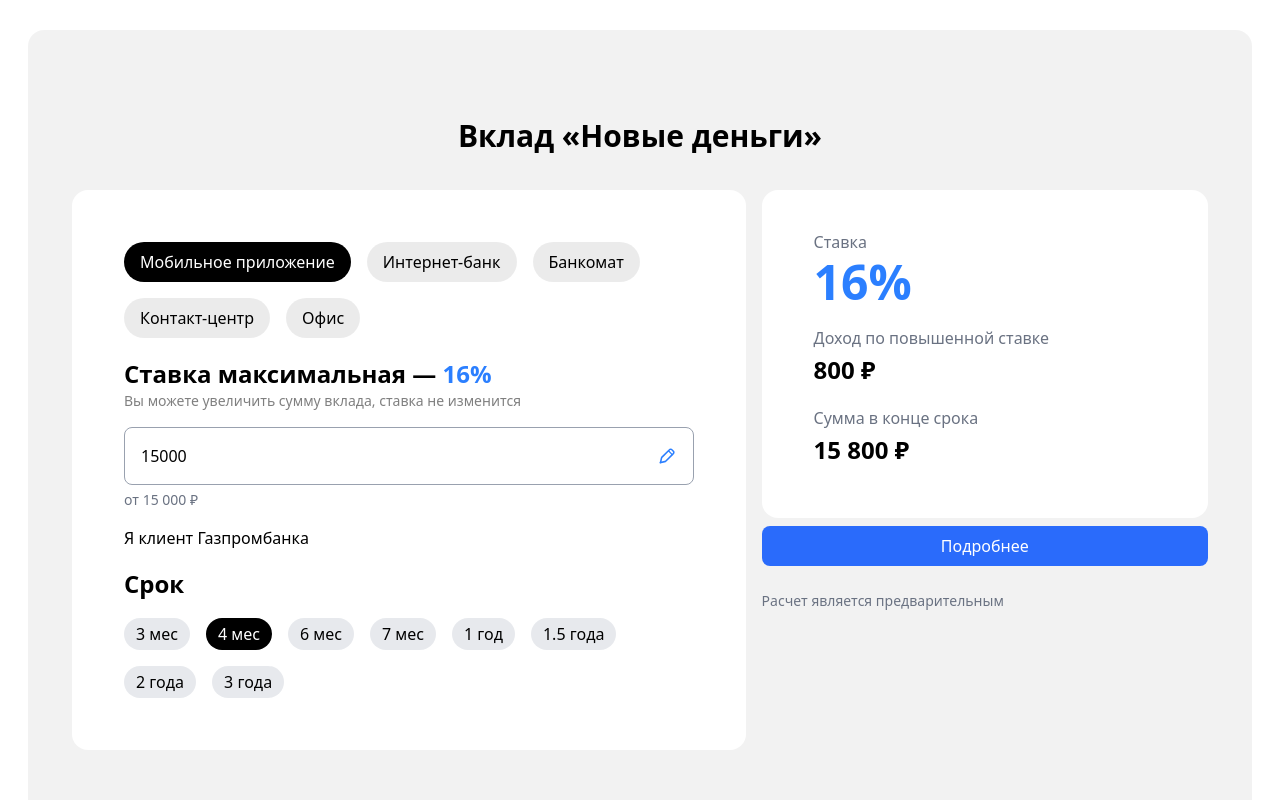
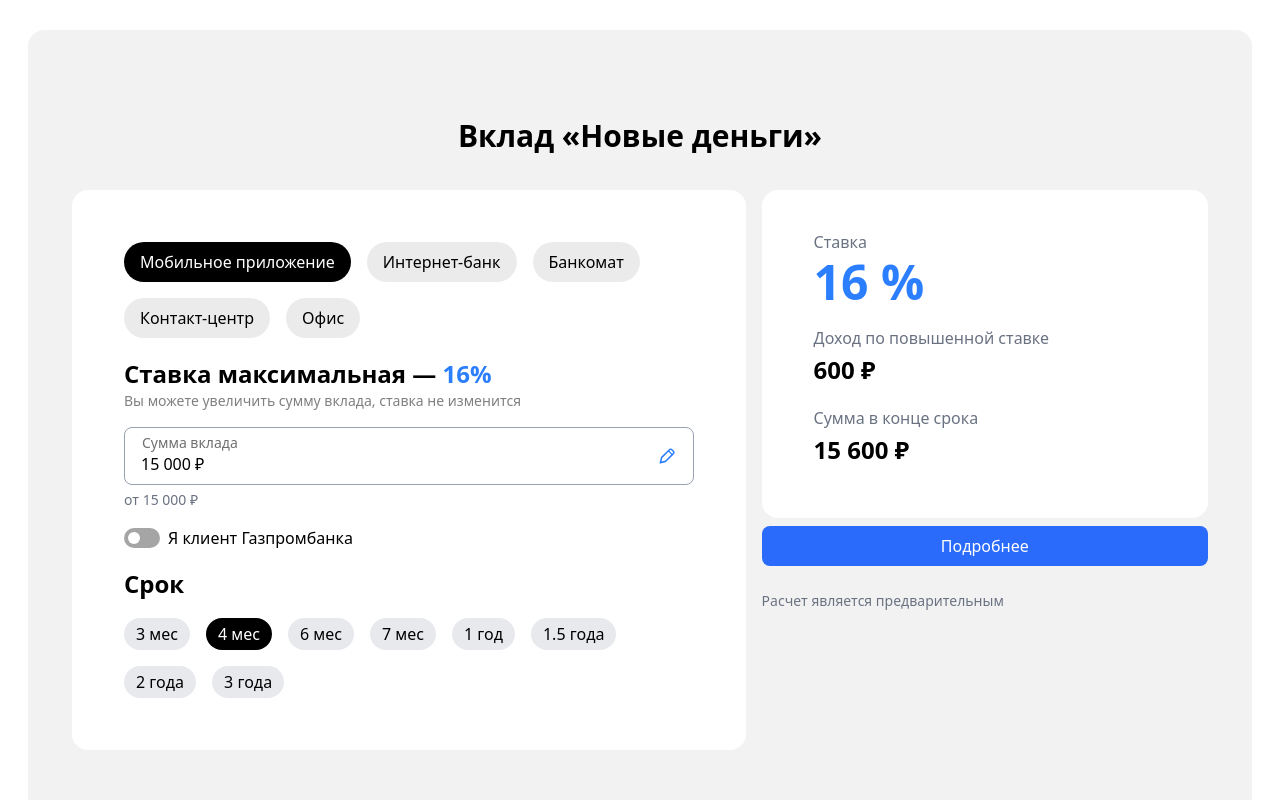
Before and after one commit to Smeto51/gazprom-bank, a Next.js app: page / in a window 1280 px wide. Both pictures are taken after a click on the button "Получить максимальную ставку". Shown: the part 1528-2328 px from the top of the page. Built offline with nearby package versions, Linux system fonts and the light colour scheme; no server answers.

Commit message:
Calculations Deposit Block

```diff
--- a/app/components/Desktop/Calculate/Deposits.tsx
+++ b/app/components/Desktop/Calculate/Deposits.tsx
@@ -4,28 +4,65 @@ import { ChangeEvent, useCallback, useState } from "react";
 import { InputDefault } from "./InputDefault";
 import Link from "next/link";
 import { DurationDepositsBlock, itemsDepositsBlock } from "./data/const";
-import { AnimatedCounter } from "@/app/utils/AnimatedCounter";
+import { AnimatedCounter, formatNumber } from "@/app/utils/AnimatedCounter";
 
 export const DepositsBlock = () => {
   const [activeItem, setActivItem] = useState(0);
   const [depositValue, setDepositValue] = useState(15000);
+  const [gpbDepositValue, setGpbDepositValue] = useState(0);
   const [activePeriod, setActivePeriod] = useState(0);
   const [income, setIncome] = useState(580.5);
-  const [rate, setRate] = useState("15,5");
+  const [baseIncome, setBaseIncome] = useState(0);
+  const [rate, setRate] = useState(15.5);
+  const [checkBox, setCheckBox] = useState(false);
 
   const calculateIncome = (
     value: number,
-    currentRate: string,
+    currentRate: number,
     currentPeriod: number
   ) => {
     const duration =
       DurationDepositsBlock[currentPeriod].period === "мес"
         ? DurationDepositsBlock[currentPeriod].duration
         : DurationDepositsBlock[currentPeriod].duration * 12;
-    const percent =
-      ((parseFloat(currentRate.replace(",", ".")) / 12) * duration) / 100;
+
+    const percent = ((currentRate / 12) * duration) / 100;
     return Number(value) * percent;
   };
+
+  const calculationRate = useCallback(
+    (
+      value: number,
+      newGpbValue: number,
+      rate?: number,
+      per?: number,
+      checkbox?: boolean
+    ) => {
+      const index = per == undefined ? activePeriod : per;
+      const maxRate = rate ? rate : DurationDepositsBlock[index].rate;
+      const baseRate = (rate ? rate : DurationDepositsBlock[index].rate) - 1;
+      let newRate = (1 / value) * -newGpbValue;
+      if (rate) {
+        newRate = newRate + rate;
+      } else {
+        newRate = newRate + DurationDepositsBlock[index].rate;
+      }
+      newRate = Number(newRate.toFixed(2));
+
+      const newCheck = checkbox === undefined ? checkBox : !checkBox;
+      setRate(newCheck ? newRate : maxRate);
+      setIncome(
+        calculateIncome(newCheck ? value - newGpbValue : value, maxRate, index)
+      );
+
+      if (newCheck) {
+        setBaseIncome(calculateIncome(newGpbValue, baseRate, index));
+      } else setBaseIncome(0);
+
+      return newRate;
+    },
+    [activePeriod, checkBox]
+  );
 
   const handleClickPage = useCallback(
     (index: number) => {
@@ -41,12 +78,16 @@ export const DepositsBlock = () => {
 
   const handleClickPeriod = useCallback(
     (index: number) => {
-      const newRate = DurationDepositsBlock[index].rate;
+      calculationRate(
+        depositValue,
+        gpbDepositValue,
+        DurationDepositsBlock[index].rate,
+        index
+      );
+
       setActivePeriod(index);
-      setRate(newRate);
-      setIncome(calculateIncome(depositValue, newRate, index));
     },
-    [depositValue]
+    [depositValue, calculationRate, gpbDepositValue]
   );
 
   const handleInputChange = useCallback(
@@ -54,12 +95,28 @@ export const DepositsBlock = () => {
       const value = e.target.value;
 
       if (/^\d*$/.test(value)) {
-        const numValue = Number(value);
+        const numValue = Number(value) > 100000000 ? 100000000 : Number(value);
+        const newGpbValue =
+          gpbDepositValue > numValue ? numValue : gpbDepositValue;
+        calculationRate(numValue, newGpbValue);
+        setGpbDepositValue(newGpbValue);
         setDepositValue(numValue);
-        setIncome(calculateIncome(numValue, rate, activePeriod));
       }
     },
-    [rate, activePeriod]
+    [gpbDepositValue, calculationRate]
+  );
+
+  const handleInputGPBChange = useCallback(
+    (e: ChangeEvent<HTMLInputElement>) => {
+      const value = e.target.value;
+      if (/^\d*$/.test(value)) {
+        const numValue =
+          Number(value) > depositValue ? depositValue : Number(value);
+        setGpbDepositValue(numValue);
+        calculationRate(depositValue, numValue);
+      }
+    },
+    [depositValue, calculationRate]
   );
 
   const handleBlur = useCallback(() => {
@@ -101,7 +158,9 @@ export const DepositsBlock = () => {
               <>
                 <div className=" text-2xl font-semibold leading-0 pt-5">
                   Ставка максимальная —{" "}
-                  <span className="text-blue-500">{rate}%</span>
+                  <span className="text-blue-500">
+                    {rate.toString().replace(".", ",")}%
+                  </span>
                 </div>
 
                 <span className="flex text-[14px] text-black/50">
@@ -111,20 +170,20 @@ export const DepositsBlock = () => {
             ) : (
               <>
                 <div className=" text-2xl font-semibold leading-0 pt-5">
-                  Ставка — <span className="text-blue-500">{rate}%</span>
+                  Ставка —{" "}
+                  <span className="text-blue-500">
+                    <AnimatedCounter value={rate} isFloor={false} /> %
+                  </span>
                 </div>
 
                 <button
                   onClick={() => {
+                    calculationRate(
+                      depositValue,
+                      gpbDepositValue,
+                      DurationDepositsBlock[1].rate
+                    );
                     setActivePeriod(1);
-                    setRate(DurationDepositsBlock[1].rate);
-                    setIncome(
-                      calculateIncome(
-                        depositValue,
-                        DurationDepositsBlock[1].rate,
-                        1
-                      )
-                    );
                   }}
                   type="button"
                   className="flex text-[14px] text-blue-500 cursor-pointer hover:text-blue-700"
@@ -138,11 +197,67 @@ export const DepositsBlock = () => {
               value={depositValue}
               handleInputChange={handleInputChange}
               handleBlur={handleBlur}
+              textInput={"Сумма вклада"}
             />
             <div className="text-[14px] text-gray-500 -mt-3">
               {activeItem === 4 ? "от 300 000 ₽" : "от 15 000 ₽"}
             </div>
-            <div>Я клиент Газпромбанка</div>
+            <div
+              className="flex relative items-center gap-2
+              transition-all "
+            >
+              <span
+                className={`block flex-shrink w-[36px] h-[20px] rounded-[96px] cursor-pointer
+                  duration-200
+              ${checkBox ? "bg-blue-600" : "bg-[#a5a5a5]"} `}
+                onClick={() => {
+                  setCheckBox(!checkBox);
+                  calculationRate(
+                    depositValue,
+                    gpbDepositValue,
+                    undefined,
+                    undefined,
+                    checkBox
+                  );
+                }}
+              />
+              <span
+                className={`absolute h-3 w-3 left-0 rounded-[50%] bg-white duration-200 cursor-pointer
+                ${checkBox ? "translate-x-5" : "translate-x-1"} `}
+                onClick={() => {
+                  setCheckBox(!checkBox);
+                  calculationRate(
+                    depositValue,
+                    gpbDepositValue,
+                    undefined,
+                    undefined,
+                    checkBox
+                  );
+                }}
+              />
+              <span>Я клиент Газпромбанка</span>
+            </div>
+            {checkBox && (
+              <div>
+                <div className="bg-gray-200/90 p-4 rounded-2xl py-6 mb-5">
+                  <p>
+                    Если вы собираетесь положить на вклад деньги, которые лежат
+                    в банке больше 30 дней, укажите сумму
+                  </p>
+                </div>
+                <InputDefault
+                  value={gpbDepositValue}
+                  handleInputChange={handleInputGPBChange}
+                  textInput={"Сумма со счетов Газпромбанка"}
+                />
+                <div className="relative flex mt-2">
+                  <div className="text-[14px] text-gray-500 ">от 0 ₽</div>
+                  <div className="absolute text-[14px] text-gray-500 right-0">
+                    до {formatNumber(depositValue)} ₽
+                  </div>
+                </div>
+              </div>
+            )}
             <h3 className="text-[24px] font-semibold">Срок</h3>
             <div className="flex gap-4 transition-all flex-wrap cursor-pointer">
               {DurationDepositsBlock.map((items, index) => (
@@ -166,14 +281,26 @@ export const DepositsBlock = () => {
           <div className="bg-white p-[52px] rounded-2xl">
             <div className=" flex flex-col  gap-4  transition-all leading-0">
               <p className="text-gray-500 l-">Ставка</p>
-              <p className="text-5xl font-bold text-blue-500 mb-4">{rate}%</p>
+              <p className="text-5xl font-bold text-blue-500 mb-4">
+                <AnimatedCounter value={rate} isFloor={false} /> %
+              </p>
               <p className="text-gray-500">Доход по повышенной ставке</p>
               <p className="text-2xl font-bold mb-4">
                 <AnimatedCounter value={Math.trunc(income)} /> ₽
               </p>
+              <div className={`${baseIncome < 1 ? "hidden" : ""}`}>
+                <p className="text-gray-500">Доход по базовой ставке</p>
+                <p className="text-2xl font-bold mb-4 mt-3">
+                  <AnimatedCounter value={Math.trunc(baseIncome)} /> ₽
+                </p>
+              </div>
+
               <p className="text-gray-500">Сумма в конце срока</p>
               <p className="text-2xl font-bold ">
-                <AnimatedCounter value={Math.trunc(income + depositValue)} /> ₽
+                <AnimatedCounter
+                  value={Math.trunc(income + depositValue + baseIncome)}
+                />{" "}
+                ₽
               </p>
             </div>
           </div>
--- a/app/components/Desktop/Calculate/InputDefault.tsx
+++ b/app/components/Desktop/Calculate/InputDefault.tsx
@@ -1,35 +1,79 @@
 "use client";
 
 import { SVGComponet } from "@/app/ui/SvgElements";
+import { formatNumber } from "@/app/utils/AnimatedCounter";
+import { useState } from "react";
 
 type InputProps = {
   value?: number;
   handleInputChange?: (e: React.ChangeEvent<HTMLInputElement>) => void;
-  handleBlur?: (e: React.ChangeEvent<HTMLInputElement>) => void;
+  handleBlur?: () => void;
+  textInput?: string;
 };
 
 export const InputDefault = ({
   value = 15000,
   handleInputChange,
   handleBlur,
-}: InputProps) => (
+  textInput,
+}: InputProps) => {
+  const [isFocused, setIsFocused] = useState(false);
+
+  const displayValue = isFocused
+    ? formatNumber(value)
+    : `${formatNumber(value)} ₽`;
+
+  const onFocus = () => {
+    setIsFocused(true);
+  };
+
+  const onChange = (e: React.ChangeEvent<HTMLInputElement>) => {
+    if (!handleInputChange) return;
+
+    const raw = e.target.value.replace(/\s/g, "").replace("₽", "");
+    const clonedEvent = {
+      ...e,
+      target: {
+        ...e.target,
+        value: raw,
+      },
+    } as React.ChangeEvent<HTMLInputElement>;
+
+    handleInputChange(clonedEvent);
+  };
+  const onBlur = () => {
+    setIsFocused(false);
+    if (handleBlur) handleBlur();
+  };
+  return (
     <div
       className={`
     relative border-1 rounded-[8px] w-full border-gray-400 duration-300 focus-within:border-blue-500
-    flex items-center p-1 pr-2 `}
+    flex items-center p-1 pr-2  `}
     >
       <input
         type="text"
         id="Deposits"
-      maxLength={57}
-      value={value}
-      onChange={handleInputChange}
-      onBlur={handleBlur}
-      className={`relative text-[16px] p-3 w-full hover:bg-[#f4f6fa] rounded-[8px] duration-300`}
+        maxLength={11}
+        value={displayValue}
+        onChange={onChange}
+        onBlur={onBlur}
+        onFocus={onFocus}
+        className={`relative text-[16px] p-3 w-full rounded-[8px] duration-300 pt-5 pb-1
+          hover:bg-gray-100
+           `}
         autoComplete="off"
       />
+      <p
+        className={`absolute text-[14px] left-[17px] top-1  duration-200
+        ${isFocused ? "text-blue-500" : "text-[#6f6f6f] "}`}
+      >
+        {textInput}
+      </p>
+
       <div className="absolute text-blue-500 right-4 cursor-auto">
         <SVGComponet.Calculation />
       </div>
     </div>
   );
+};
--- a/app/components/Desktop/Calculate/data/const.ts
+++ b/app/components/Desktop/Calculate/data/const.ts
@@ -9,49 +9,49 @@ export const itemsDepositsBlock = [
 export const DurationDepositsBlock = [
   {
     id: 1,
-    rate: "15,5",
+    rate: 15.5,
     duration: 3,
     period: "мес",
   },
   {
     id: 2,
-    rate: "16",
+    rate: 16,
     duration: 4,
     period: "мес",
   },
   {
     id: 3,
-    rate: "15",
+    rate: 15,
     duration: 6,
     period: "мес",
   },
   {
     id: 4,
-    rate: "14",
+    rate: 14,
     duration: 7,
     period: "мес",
   },
   {
     id: 5,
-    rate: "13,5",
+    rate: 13.5,
     duration: 1,
     period: "год",
   },
   {
     id: 6,
-    rate: "10,7",
+    rate: 10.7,
     duration: 1.5,
     period: "года",
   },
   {
     id: 7,
-    rate: "10",
+    rate: 10,
     duration: 2,
     period: "года",
   },
   {
     id: 8,
-    rate: "8,8",
+    rate: 8.8,
     duration: 3,
     period: "года",
   },
--- a/app/utils/AnimatedCounter.tsx
+++ b/app/utils/AnimatedCounter.tsx
@@ -2,16 +2,18 @@
 
 import { useEffect, useState } from "react";
 
-const formatNumber = (num: number): string => {
+export const formatNumber = (num: number): string => {
   return new Intl.NumberFormat("ru-RU").format(num);
 };
 
 export const AnimatedCounter = ({
   value,
   duration = 50,
+  isFloor = true,
 }: {
   value: number;
   duration?: number;
+  isFloor?: boolean;
 }) => {
   const [displayValue, setDisplayValue] = useState(value);
 
@@ -25,15 +27,18 @@ export const AnimatedCounter = ({
       const elapsed = now - startTime;
       const progress = Math.min(elapsed / duration, 1);
 
-      //const easeOutQuart = 1 - Math.pow(1 - progress, 4);
-      //const currentValue = startValue + (endValue - startValue) * easeOutQuart;
       const currentValue = startValue + (endValue - startValue) * progress;
-      setDisplayValue(Math.floor(currentValue));
+      setDisplayValue(
+        isFloor ? Math.floor(currentValue) : Number(currentValue.toFixed(2))
+      );
+
       if (progress < 1) {
         requestAnimationFrame(updateValue);
       }
     };
     requestAnimationFrame(updateValue);
-  }, [value, duration, displayValue]);
+  }, [value, duration, displayValue, isFloor]);
   return <>{formatNumber(displayValue)}</>;
 };
+/**        ? setDisplayValue(Math.floor(currentValue))
+        : setDisplayValue(currentValue); */
```
Lines whose indentation alone changed are shown as unchanged.
